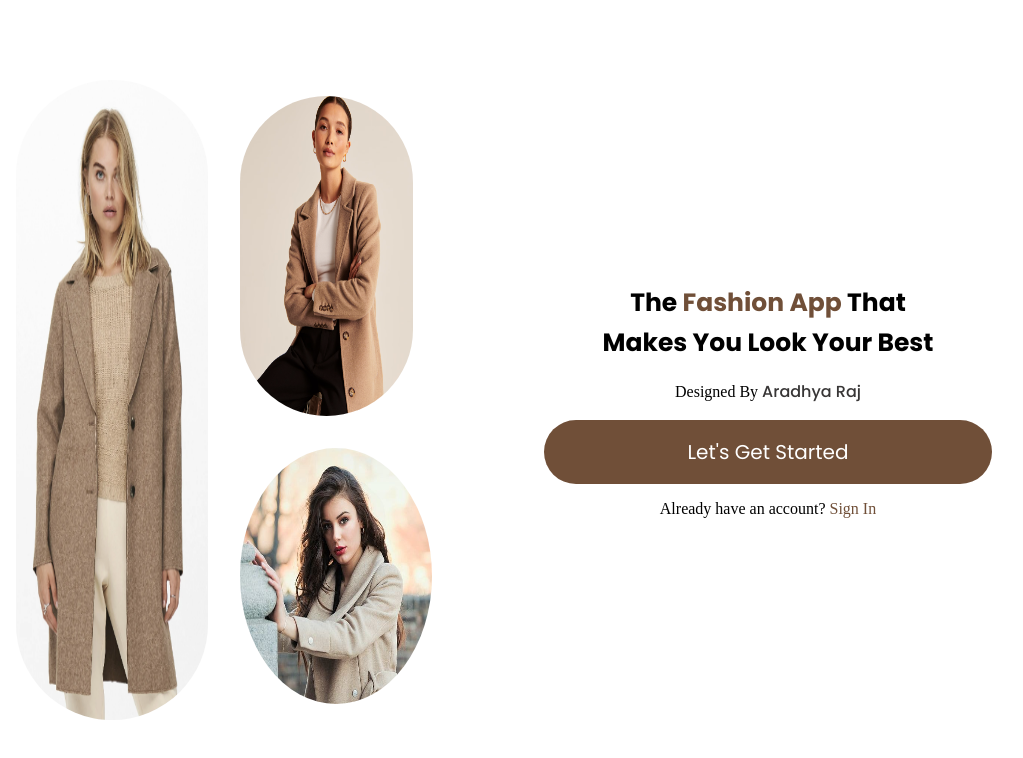
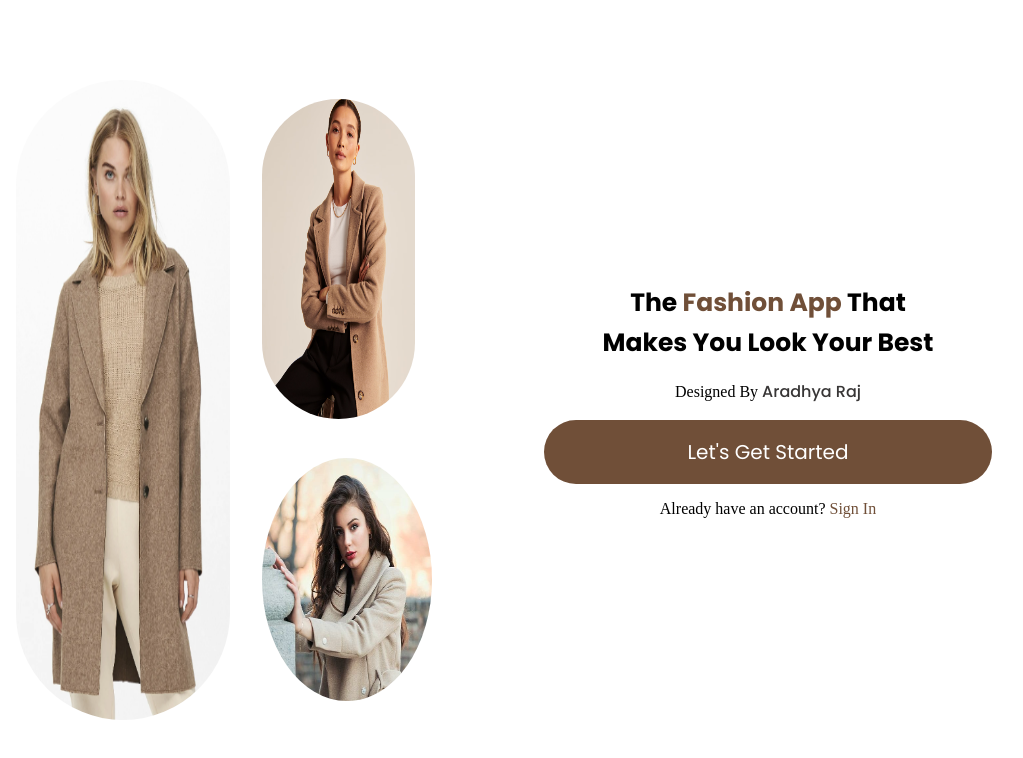
Before and after one commit to pankaj25kumar/The-Fashion-App, a plain HTML site: page index.html in a window 1280 px wide. Shown: the whole page, without its empty margins (152-1175 px from the left). Drawn offline with Linux system fonts and the light colour scheme.

Commit message:
added new feature

```diff
--- a/index.css
+++ b/index.css
@@ -114,12 +114,17 @@ body{
         gap: 1em;
     }
     .imgdiv{
-        width: 50%;
         height: 100%;
         display: flex;
         flex-direction: column;
         justify-content: space-around;
         padding-left: 2em;
+    }
+    #imgdiv1{
+        width: 55%;
+    }
+    #imgdiv2{
+        width: 45%;
     }
     .imgdiv>img{
         border-radius: 135px;
@@ -133,7 +138,7 @@ body{
     #img2{
         width: 100%;
         border-radius: 50%;
-        height: 40%;
+        height: 38%;
         overflow: hidden;
     }
     img{
--- a/index.html
+++ b/index.html
@@ -13,11 +13,11 @@
     <div class="main">
         <div class="hero-container">
             <div id="hero">
-                <div class="imgdiv">
+                <div class="imgdiv" id="imgdiv1">
                     <img src="./assets/img1.png"/>
                 </div>
 
-                <div class="imgdiv">
+                <div class="imgdiv" id="imgdiv2">
                     <div id="img1"><img src="./assets/img2.png"/></div>
                     <div id="img2"><img src="./assets/img3.jpg" /></div>
                 </div>
```
